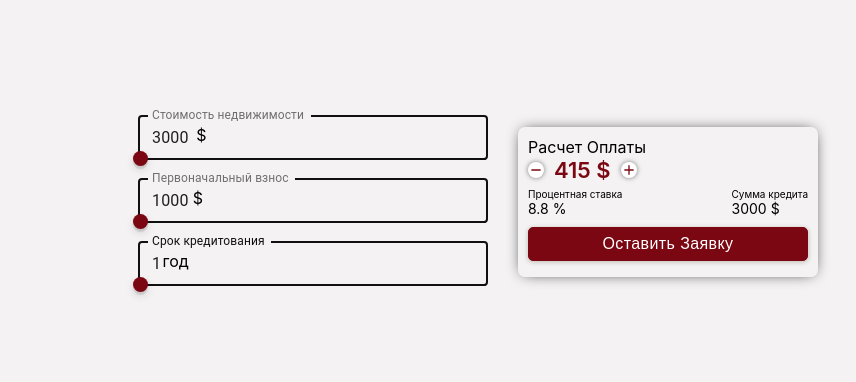
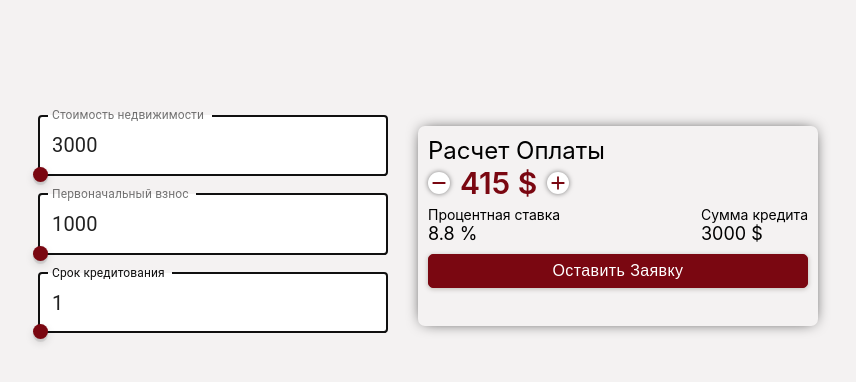
Before and after one commit to AGCakza/atlanta-test, a React (Create React App) app: page / in a window 1280 px wide. Shown: the top 382 px of the page, without its empty margins (152-1008 px from the left). Built offline with nearby package versions, Linux system fonts and the light colour scheme.

Commit message:
little fix

```diff
--- a/src/Components/InputField/InputField.jsx
+++ b/src/Components/InputField/InputField.jsx
@@ -31,7 +31,7 @@ const InputField = ({
             onChange={onChange}
             autoFocus={true}
           />
-          <label className='inputdield__label' for={name}>
+          <label className='inputfield__label' for={name}>
             {value}
             <span>
               {name === 'term' ?
--- a/src/Components/InputField/styled.js
+++ b/src/Components/InputField/styled.js
@@ -61,11 +61,13 @@ const StyledTextField = withStyles({
         borderBottomColor: 'rgb(16, 16, 16)',
       },
       '& .MuiOutlinedInput-root': {
-          height: '45px',
+        fontSize: 20,
+        background: '#fff',
         '& fieldset': {
           borderColor: 'rgb(16, 16, 16)',
           border: '2px solid',
-          outline: 'none'
+          outline: 'none',
+          fontSize: 16
         },
         '&:hover fieldset': {
           borderColor: 'rgb(16, 16, 16)',
--- a/src/Components/PaymentCard/Input.jsx
+++ b/src/Components/PaymentCard/Input.jsx
@@ -6,11 +6,11 @@ const Input = ({
     monthPayment,
     handleChange
 }) => {
-    const styles = {color: 'rgb(122, 7, 17)', boxShadow: '0 0 5px 0 rgba(0,0,0,.5)', borderRadius: '50%', background: 'white', fontSize: 16, cursor: 'pointer'}
+    const styles = {color: 'rgb(122, 7, 17)', boxShadow: '0 0 5px 0 rgba(0,0,0,.5)', borderRadius: '50%', background: 'white', fontSize: 22, cursor: 'pointer'}
     return(
         <div className='PaymentCard__input'>
             <RemoveIcon onClick={() => handleChange('+')} style={styles} />
-            <span style={{padding: '0 10px', fontSize: 22, fontWeight: 600, color: 'rgb(122, 7, 17)'}}>{Math.round(monthPayment)} $</span>
+            <span style={{padding: '0 10px', fontSize: 30, fontWeight: 600, color: 'rgb(122, 7, 17)'}}>{Math.round(monthPayment)} $</span>
             <AddIcon onClick={() => handleChange('-')} style={styles} />
         </div>
     )
--- a/src/Components/PaymentCard/PaymentCard.jsx
+++ b/src/Components/PaymentCard/PaymentCard.jsx
@@ -28,7 +28,7 @@ const PaymentCard = ({
     }
     return(
         <div className='PaymentCard'>
-            <p>Расчет Оплаты</p>
+            <p className='PaymentCard__label'>Расчет Оплаты</p>
             <Input monthPayment={monthPayment} handleChange={handleChange} />
             <div className='PaymentCard__info'>
                 <div>
--- a/src/index.css
+++ b/src/index.css
@@ -19,7 +19,7 @@ code {
 
 .container {
   margin: 100px auto;
-  width: 700px;
+  width: 900px;
   display: flex;
   align-items: center;
   gap: 30px;
@@ -34,15 +34,16 @@ code {
   position: relative;
 }
 
-.inputdield__label {
+.inputfield__label {
+  font-size: 20px;
   position: absolute;
-  top: 10px;
+  top: 14px;
   left: 18px;
   color: transparent;
   user-select: none;
   z-index: -1;
 }
-.inputdield__label span {
+.inputfield__label span {
   color: black;
 }
 
@@ -57,11 +58,14 @@ code {
 }
 
 .PaymentCard {
-  width: 300px;
-  height: 150px;
+  width: 400px;
+  height: 200px;
   padding: 10px;
   border-radius: 7px;
   box-shadow: 0 0 15px -5px #000;
+}
+.PaymentCard__label {
+  font-size: 24px;
 }
 
 .loader {
@@ -83,10 +87,10 @@ code {
 }
 
 .PaymentCard__info_labels {
-  font-size: 10px;
+  font-size: 14px;
 }
 .PaymentCard__info_values {
-  font-size: 14px;
+  font-size: 18px;
 }
 
 .PaymentCard__btn {
```
